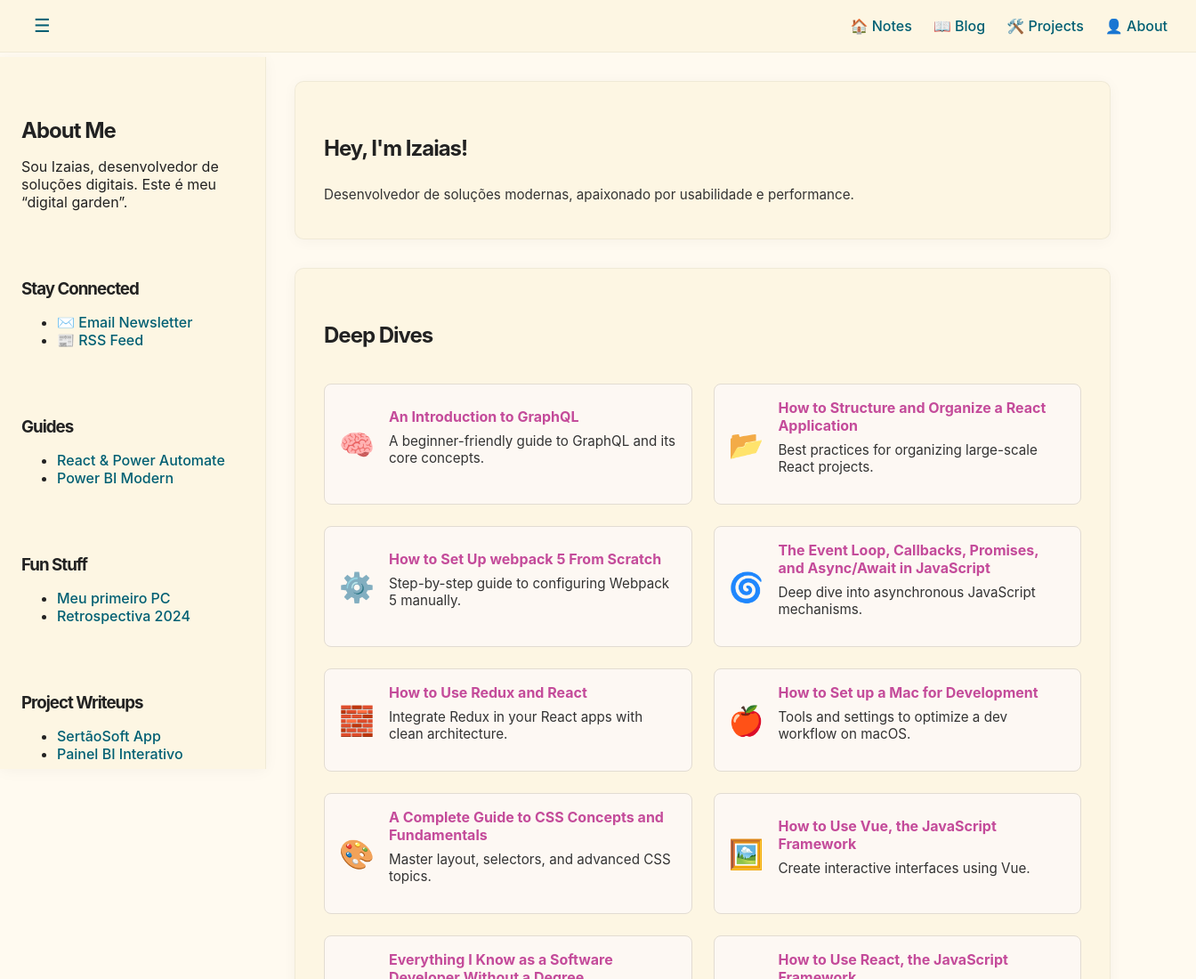
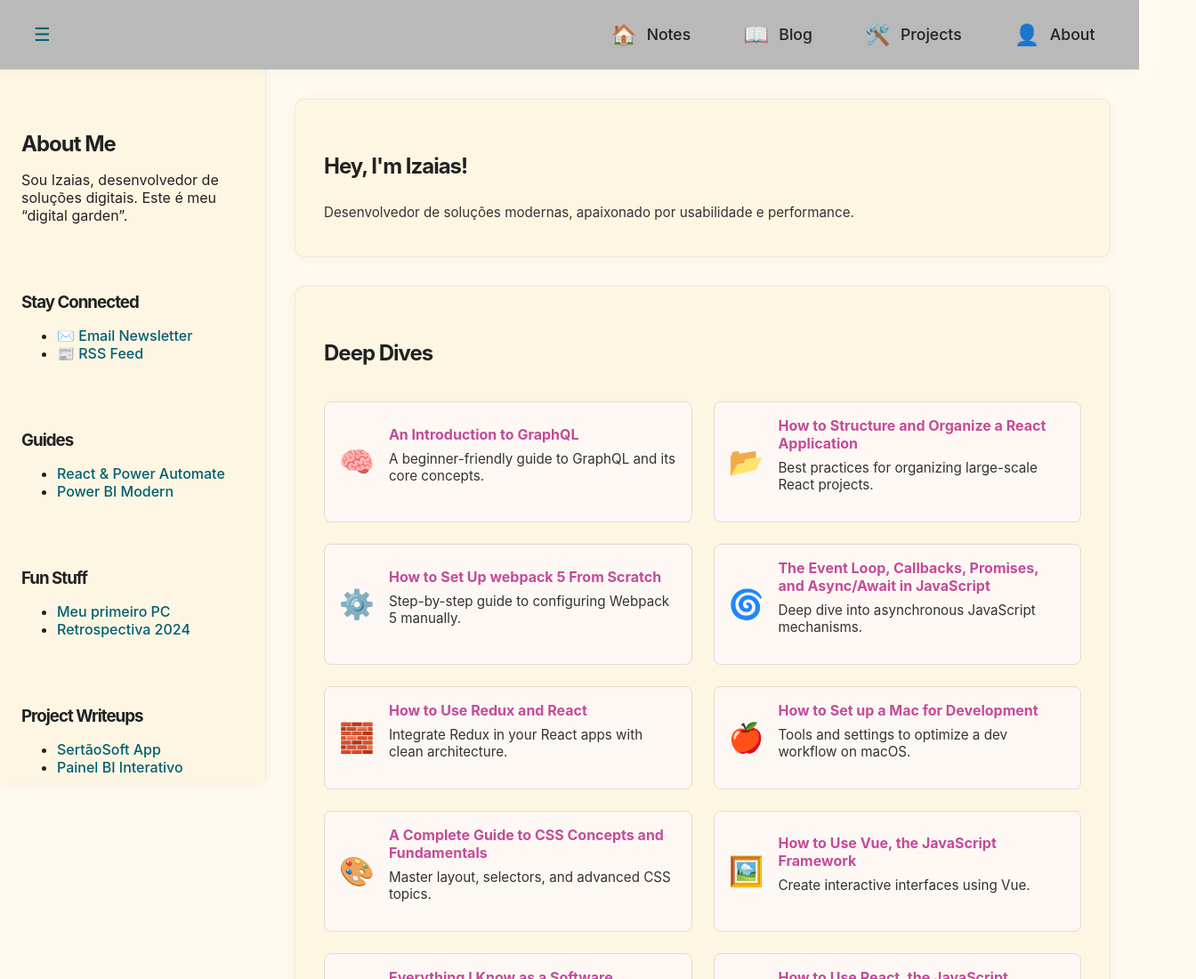
Before and after one commit to JRizaias/dev-portfolio-starter, a website built with Vite: page index.html in a window 1280 px wide. Shown: the top 1100 px of the page at 89% size, 1344 px wide, since content can reach past the window. Built offline with nearby package versions, Linux system fonts and the light colour scheme.

Commit message:
feat(navbar): update theme and adjust element positioning

```diff
--- a/src/components/NavBar.js
+++ b/src/components/NavBar.js
@@ -4,16 +4,26 @@ export function createNavBar() {
   nav.className = 'navbar';
 
   const links = [
-    { href: 'index.html', label: '🏠 Notes' },
-    { href: 'blog.html', label: '📖 Blog' },
-    { href: 'projects.html', label: '🛠️ Projects' },
-    { href: 'about.html', label: '👤 About' }
+    { href: 'index.html', icon: '🏠', label: 'Notes' },
+    { href: 'blog.html', icon: '📖', label: 'Blog' },
+    { href: 'projects.html', icon: '🛠️', label: 'Projects' },
+    { href: 'about.html', icon: '👤', label: 'About' }
   ];
 
   links.forEach(link => {
     const a = document.createElement('a');
     a.href = link.href;
-    a.innerHTML = link.label;
+
+    const iconSpan = document.createElement('span');
+    iconSpan.className = 'nav-icon';
+    iconSpan.textContent = link.icon;
+
+    const labelSpan = document.createElement('span');
+    labelSpan.className = 'nav-label';
+    labelSpan.textContent = link.label;
+
+    a.appendChild(iconSpan);
+    a.appendChild(labelSpan);
     nav.appendChild(a);
   });
 
--- a/src/style.css
+++ b/src/style.css
@@ -5,8 +5,8 @@
   --accent: #005f73;
   --accent2: #e15a97;
   --border: rgba(0,0,0,0.05);
-  --shadow: 0 2px 16px 0 rgba(0,0,0,0.04);
-  --radius: 10px;
+  --shadow: 0 0.125rem 1rem 0 rgba(0,0,0,0.04);
+  --radius: 0.625rem;
 }
 
 /* ✨ Base */
@@ -16,6 +16,7 @@ body {
   font-family: 'Inter', Arial, sans-serif;
   margin: 0;
   padding: 0;
+  font-size: 1rem;
 }
 
 a {
@@ -33,7 +34,7 @@ h1, h2, h3, h4 {
   margin-top: 1.5em;
   margin-bottom: 0.5em;
   font-weight: bold;
-  letter-spacing: -1px;
+  letter-spacing: -0.0625rem;
 }
 
 /* 📐 Estrutura Geral */
@@ -44,23 +45,47 @@ h1, h2, h3, h4 {
   position: relative;
 }
 
-/* ✅ Navbar fixa no topo */
 .navbar {
   position: sticky;
   top: 0;
-  width: 100%;
-  background: var(--sidebar);
+  z-index: 1000;
+  display: flex;
+  gap: 1.5rem;
+  align-items: center;
   padding: 1rem 2rem;
+  background: #b9b9b9;
+  border-bottom: 0.0625rem solid #eee;
+  box-shadow: 0 0.25rem 0.5rem 0 rgba(0,0,0,0.02);
+}
+
+.navbar a {
   display: flex;
   align-items: center;
-  justify-content: flex-end;
-  gap: 1.5rem;
-  z-index: 100;
-  border-bottom: 1px solid var(--border);
-  transition: all 0.3s ease;
+  font-size: 1.1rem;
+  text-decoration: none;
+  color: #222;
+  transition: color 0.2s, background 0.2s;
+  padding: 0.5em 1em;
+  border-radius: 0.5em;
 }
 
-/* Botão toggle do sidebar */
+.navbar a:hover {
+  background: #f2f2f2;
+  color: #0a68ff;
+}
+
+.nav-icon {
+  display: inline-flex;
+  align-items: center;
+  font-size: 1.3em;
+  margin-right: 0.5em;
+}
+
+.nav-label {
+  display: inline-block;
+  vertical-align: middle;
+}
+
 .toggle-sidebar {
   margin-right: auto;
   background: transparent;
@@ -78,9 +103,8 @@ h1, h2, h3, h4 {
   transition: all 0.3s ease;
 }
 
-/* Sidebar */
 .sidebar {
-  width: 250px;
+  width: 15.625rem;
   background: var(--sidebar);
   box-shadow: var(--shadow);
   border-right: 1px solid var(--border);
@@ -90,13 +114,12 @@ h1, h2, h3, h4 {
   gap: 2rem;
   transition: all 0.3s ease;
   overflow-y: auto;
-  height: calc(100vh - 64px); /* Ajuste se navbar for maior/menor */
+  height: calc(100vh - 4rem);
   position: sticky;
-  top: 64px;
+  top: 4rem;
   z-index: 10;
 }
 
-/* Sidebar oculta */
 .sidebar.hidden {
   width: 0;
   padding: 0;
@@ -104,7 +127,6 @@ h1, h2, h3, h4 {
   border: none;
 }
 
-/* Área principal */
 .main-content {
   flex: 1;
   max-width: 100%;
@@ -112,7 +134,6 @@ h1, h2, h3, h4 {
   transition: all 0.3s ease;
 }
 
-/* 🧱 Cartões */
 .card {
   background: var(--sidebar);
   border-radius: var(--radius);
@@ -150,10 +171,9 @@ h1, h2, h3, h4 {
   text-decoration: underline;
 }
 
-/* 🧱 Grid de Projetos */
 .project-grid {
   display: grid;
-  grid-template-columns: repeat(auto-fit, minmax(260px, 1fr));
+  grid-template-columns: repeat(auto-fit, minmax(16.25rem, 1fr));
   gap: 1.5rem;
   margin-top: 2rem;
 }
@@ -195,10 +215,9 @@ h1, h2, h3, h4 {
   color: #fff;
 }
 
-/* 📚 Grid de Artigos */
 .article-grid {
   display: grid;
-  grid-template-columns: repeat(auto-fit, minmax(280px, 1fr));
+  grid-template-columns: repeat(auto-fit, minmax(17.5rem, 1fr));
   gap: 1.5rem;
   margin-top: 1rem;
 }
@@ -206,7 +225,7 @@ h1, h2, h3, h4 {
 .article-card {
   background: #fdf8f3;
   border: 1px solid #e2dcd2;
-  border-radius: 8px;
+  border-radius: 0.5rem;
   padding: 1rem;
   display: flex;
   align-items: center;
@@ -215,8 +234,8 @@ h1, h2, h3, h4 {
 }
 
 .article-card:hover {
-  transform: translateY(-2px);
-  box-shadow: 0 2px 6px rgba(0, 0, 0, 0.06);
+  transform: translateY(-0.125rem);
+  box-shadow: 0 0.125rem 0.375rem rgba(0, 0, 0, 0.06);
 }
 
 .article-icon {
@@ -247,7 +266,6 @@ h1, h2, h3, h4 {
   color: #444;
 }
 
-/* 🔻 Rodapé */
 footer {
   text-align: center;
   color: #888;
@@ -256,8 +274,7 @@ footer {
   font-size: 0.95em;
 }
 
-/* 📱 Responsividade */
-@media (max-width: 800px) {
+@media (max-width: 50rem) {
   .content-wrapper {
     flex-direction: column;
   }
@@ -273,7 +290,7 @@ footer {
   }
 
   .main-content {
-    padding: 1rem;
+    padding-top: 4.5rem; /* Ajuste esse valor para corresponder à altura da navbar */
   }
 
   .sidebar.hidden {
```
